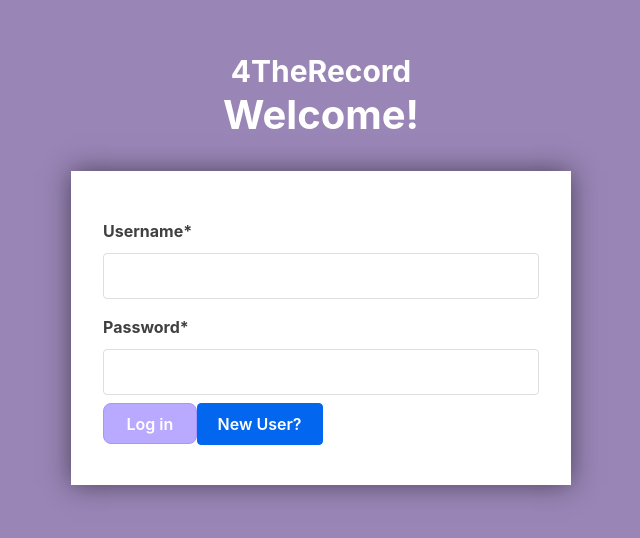
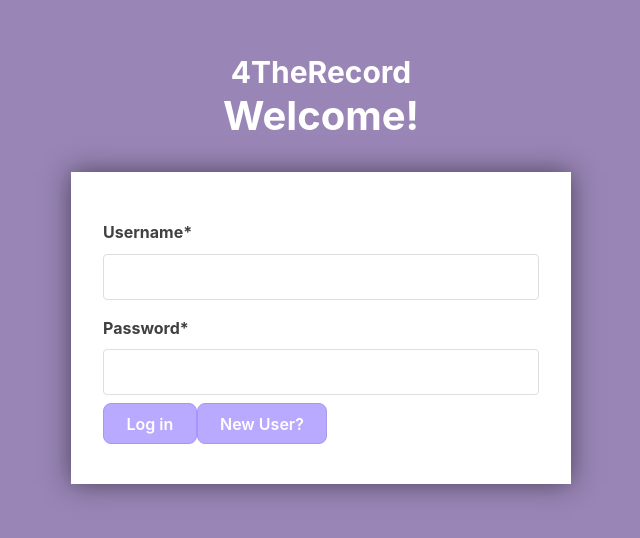
Before and after one commit to ncoronac/4TheRecord, a React (Vite) app in the folder packages/react-frontend/: page / in a window 1280 px wide. Shown: the part 106-644 px from the top of the page, without its empty margins (319-959 px from the left). Built offline with nearby package versions, Linux system fonts and the light colour scheme; no server answers.

Commit message:
updating css for login page

```diff
--- a/package.json
+++ b/package.json
@@ -18,7 +18,7 @@
         "@babel/preset-react": "^7.28.5",
         "babel-jest": "^30.2.0",
         "jest": "^30.2.0",
-        "prettier": "^3.6.2"
+        "prettier": "^3.7.4"
     },
     "dependencies": {
         "react-router-dom": "^7.9.6"
--- a/packages/react-frontend/public/themes/blue.css
+++ b/packages/react-frontend/public/themes/blue.css
@@ -53,6 +53,20 @@
     transition: background-color 0.25s ease;
 }
 .nav-buttons button:hover {
+    background-color: #aecbe0;
+    border-color: #9ebace;
+}
+
+.new-user-button {
+    background-color: #b9d7ed;
+    color: white;
+    border-radius: 8px;
+    border-color: #aecbe0;
+    padding: 0.7rem 1.4rem;
+    cursor: pointer;
+    transition: background-color 0.25s ease;
+}
+.new-user-button:hover {
     background-color: #aecbe0;
     border-color: #9ebace;
 }
--- a/packages/react-frontend/public/themes/green.css
+++ b/packages/react-frontend/public/themes/green.css
@@ -53,6 +53,20 @@
     transition: background-color 0.25s ease;
 }
 .nav-buttons button:hover {
+    background-color: #bed4a7;
+    border-color: #acc096;
+}
+
+.new-user-button {
+    background-color: #c3daaa;
+    color: white;
+    border-radius: 8px;
+    border-color: #bed4a7;
+    padding: 0.7rem 1.4rem;
+    cursor: pointer;
+    transition: background-color 0.25s ease;
+}
+.new-user-button:hover {
     background-color: #bed4a7;
     border-color: #acc096;
 }
--- a/packages/react-frontend/public/themes/pink.css
+++ b/packages/react-frontend/public/themes/pink.css
@@ -53,6 +53,20 @@
     transition: background-color 0.25s ease;
 }
 .nav-buttons button:hover {
+    background-color: #e2cbe5;
+    border-color: #cab4ce;
+}
+
+.new-user-button {
+    background-color: #eacfed;
+    color: white;
+    border-radius: 8px;
+    border-color: #e2cbe5;
+    padding: 0.7rem 1.4rem;
+    cursor: pointer;
+    transition: background-color 0.25s ease;
+}
+.new-user-button:hover {
     background-color: #e2cbe5;
     border-color: #cab4ce;
 }
--- a/packages/react-frontend/public/themes/purple.css
+++ b/packages/react-frontend/public/themes/purple.css
@@ -255,6 +255,20 @@ button[type="submit"]:hover {
     line-height: 0;
 }
 
+.new-user-button {
+    background-color: #b9aaff;
+    color: white;
+    border-radius: 8px;
+    border-color: #a99ae9;
+    padding: 0.7rem 1.4rem;
+    cursor: pointer;
+    transition: background-color 0.25s ease;
+}
+.new-user-button:hover {
+    background-color: #a495ff;
+    border-color: #7a6ccf;
+}
+
 /* CSS for Icons */
 .icon-row {
     display: flex; /* place buttons side by side */
--- a/packages/react-frontend/public/themes/yellow.css
+++ b/packages/react-frontend/public/themes/yellow.css
@@ -65,6 +65,20 @@ rgba(139, 92, 246, 0.15)
     transition: background-color 0.25s ease;
 }
 .nav-buttons button:hover {
+    background-color: #d5d18b;
+    border-color: #cac684;
+}
+
+.new-user-button {
+    background-color: #ddd991;
+    color: white;
+    border-radius: 8px;
+    border-color: #d5d18b;
+    padding: 0.7rem 1.4rem;
+    cursor: pointer;
+    transition: background-color 0.25s ease;
+}
+.new-user-button:hover {
     background-color: #d5d18b;
     border-color: #cac684;
 }
--- a/packages/react-frontend/src/Form.jsx
+++ b/packages/react-frontend/src/Form.jsx
@@ -108,7 +108,9 @@ function Form(props) {
                     />
 
                     <button type="submit"> Sign Up</button>
-                    <button type="submit">Already a User?</button>
+                    <button type="submit" onClick={() => navigate("/")}>
+                        Already a User?
+                    </button>
                 </form>
             </div>
         </div>
--- a/packages/react-frontend/src/Login.jsx
+++ b/packages/react-frontend/src/Login.jsx
@@ -41,8 +41,7 @@ function Login(props) {
                     <button type="submit">Log in</button>
 
                     <button
-                        className="nav-buttons"
-                        type="button"
+                        className="new-user-button"
                         onClick={() => navigate("/Form")}
                     >
                         {" "}
```
Also changed, not shown: 1 other file (tests, documents, lock files or other folders).
